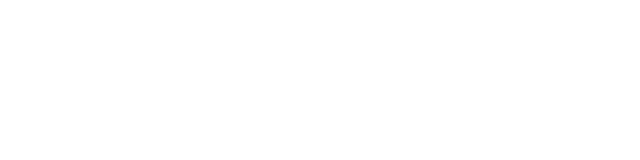
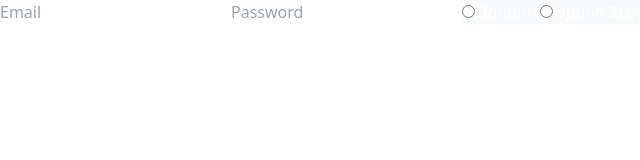
Before and after one commit to tushargr0ver/learnsync, a React (Vite) app in the folder client/: page /login in a window 1280 px wide. Before the commit this address had no page. Shown: the top 160 px of the page, without its empty margins (0-640 px from the left). Built offline with nearby package versions, Linux system fonts and the light colour scheme.

Commit message:
auth....

```diff
--- a/client/package.json
+++ b/client/package.json
@@ -13,6 +13,9 @@
     "@clerk/clerk-react": "^5.25.1",
     "@monaco-editor/react": "^4.7.0",
     "@rollup/rollup-linux-x64-gnu": "^4.36.0",
+    "@supabase/auth-ui-react": "^0.4.7",
+    "@supabase/auth-ui-shared": "^0.1.8",
+    "@supabase/supabase-js": "^2.49.3",
     "autoprefixer": "^10.4.21",
     "axios": "^1.8.4",
     "postcss": "^8.5.3",
--- a/client/src/App.jsx
+++ b/client/src/App.jsx
@@ -8,9 +8,13 @@ import AssessmentsTeacher from './pages/AssessmentsTeacher.jsx';
 import LearningPractice from './pages/LearningPractice.jsx';
 import Chatbot from './pages/ChatBot.jsx';
 import JsCodeEditor from './pages/Code-editor.jsx';
+import { AuthProvider } from "./utils/AuthContext.jsx";
+import ProtectedRoute from "./utils/ProtectedRoute.jsx";
+import Login from './pages/Login.jsx';
 
 function App() {
   return (
+    <AuthProvider>
     <Router>
       <Routes>
         <Route path="/" element={<HomePage />} />
@@ -21,8 +25,10 @@ function App() {
         <Route path="/teacher-login/study-material" element={<StudyMaterialTeacher/>} />
         <Route path="/student-login/chat-ai" element={<Chatbot/>} />
         <Route path="/student-login/code-editor" element={<JsCodeEditor/>} />
+        <Route path="/login" element={<Login/>} />
       </Routes>
     </Router>
+    </AuthProvider>
   );
 }
 
--- /dev/null
+++ b/client/src/components/SIgnUp.jsx
@@ -0,0 +1,5 @@
+const signUp = async (email, password) => {
+    const { user, error } = await supabase.auth.signUp({ email, password });
+    if (error) console.error(error);
+    else console.log('User signed up:', user);
+  };
--- /dev/null
+++ b/client/src/components/SignIn.jsx
@@ -0,0 +1,5 @@
+const signIn = async (email, password) => {
+    const { user, error } = await supabase.auth.signInWithPassword({ email, password });
+    if (error) console.error(error);
+    else console.log('User signed in:', user);
+  };
--- /dev/null
+++ b/client/src/components/SignOut.jsx
@@ -0,0 +1,4 @@
+const signOut = async () => {
+    await supabase.auth.signOut();
+    console.log('User signed out');
+  };
--- /dev/null
+++ b/client/src/pages/Login.jsx
@@ -0,0 +1,52 @@
+import { useState } from "react";
+import { useAuth } from "../utils/AuthContext";
+import { useNavigate } from "react-router-dom";
+
+
+
+const Login = () => {
+  const { supabase } = useAuth();
+  const [email, setEmail] = useState("");
+  const [password, setPassword] = useState("");
+  const [selected, setSelected] = useState("");
+  const navigate=useNavigate()
+
+  const handleLogin = async (e) => {
+    e.preventDefault();
+    // const { error } = await supabase.auth.signInWithPassword({ email, password });
+
+    // if (error) console.error(error);
+    // if(!error)
+    navigate('/')
+  };
+
+  return (
+    <form onSubmit={handleLogin}>
+      <input type="email" placeholder="Email" onChange={(e) => setEmail(e.target.value)} />
+      <input type="password" placeholder="Password" onChange={(e) => setPassword(e.target.value)} />
+      <label>
+        <input
+          type="radio"
+          value="option1"
+          checked={selected === "option1"}
+          onChange={(e) => setSelected(e.target.value)}
+        />
+        Option 1
+      </label>
+
+      <label>
+        <input
+          type="radio"
+          value="option2"
+          checked={selected === "option2"}
+          onChange={(e) => setSelected(e.target.value)}
+        />
+        Option 2
+      </label>
+      <button type="submit">Login</button>
+
+    </form>
+  );
+};
+
+export default Login;
--- /dev/null
+++ b/client/src/utils/AuthContext.jsx
@@ -0,0 +1,31 @@
+import { createContext, useContext, useEffect, useState } from "react";
+import { supabase } from "../utils/Supabase";
+
+const AuthContext = createContext();
+
+export const AuthProvider = ({ children }) => {
+  const [user, setUser] = useState(null);
+
+  useEffect(() => {
+    const checkUser = async () => {
+      const { data } = await supabase.auth.getUser();
+      setUser(data.user);
+    };
+
+    checkUser();
+
+    const { data: listener } = supabase.auth.onAuthStateChange((event, session) => {
+      setUser(session?.user || null);
+    });
+
+    return () => listener.subscription.unsubscribe();
+  }, []);
+
+  return (
+    <AuthContext.Provider value={{ user, supabase }}>
+      {children}
+    </AuthContext.Provider>
+  );
+};
+
+export const useAuth = () => useContext(AuthContext);
--- /dev/null
+++ b/client/src/utils/ProtectedRoute.jsx
@@ -0,0 +1,9 @@
+import { Navigate } from "react-router-dom";
+import { useAuth } from "./AuthContext";
+
+const ProtectedRoute = ({ children }) => {
+  const { user } = useAuth();
+  return user ? children : <Navigate to="/login" />;
+};
+
+export default ProtectedRoute;
--- /dev/null
+++ b/client/src/utils/Supabase.jsx
@@ -0,0 +1,6 @@
+import { createClient } from '@supabase/supabase-js';
+
+const supabaseUrl = import.meta.env.VITE_SUPABASE_URL;  // Replace with your Supabase URL
+const supabaseKey = import.meta.env.VITE_SUPABASE_KEY; // Replace with your Supabase anon key
+
+export const supabase = createClient(supabaseUrl, supabaseKey);
```
Also changed, not shown: 2 other files (tests, documents, lock files or other folders).
